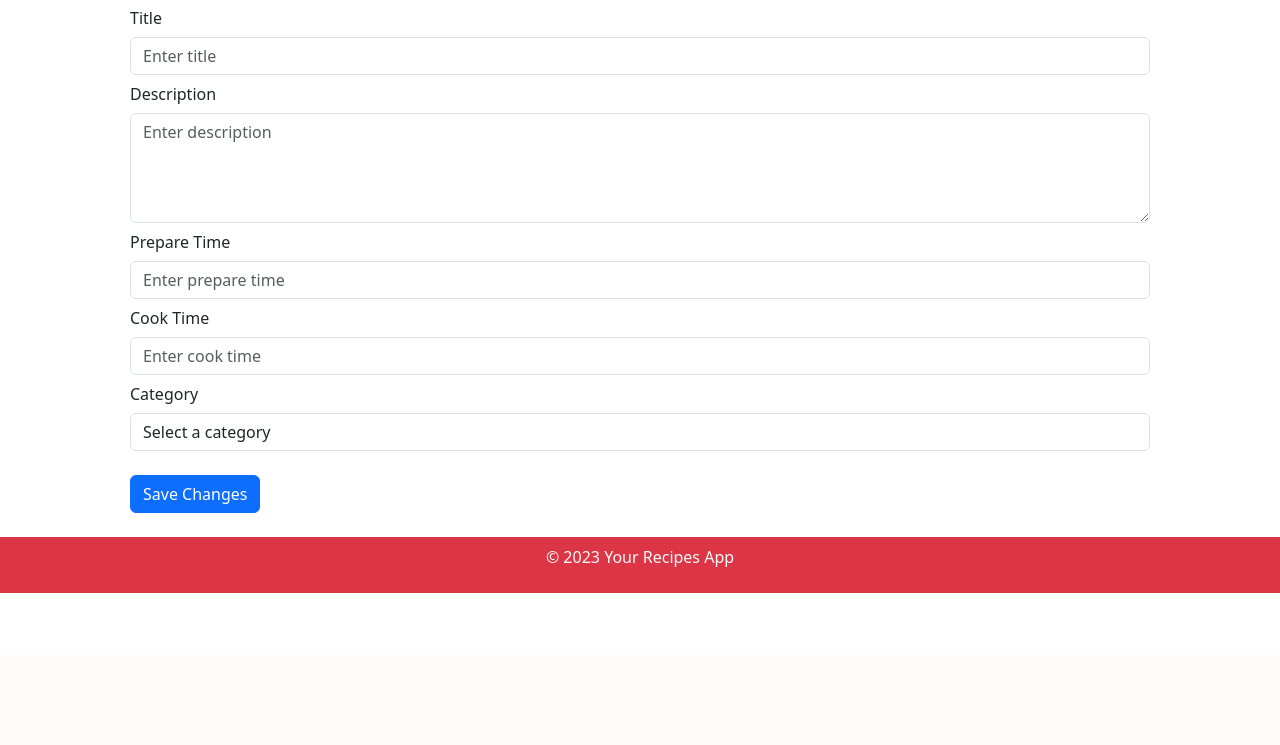
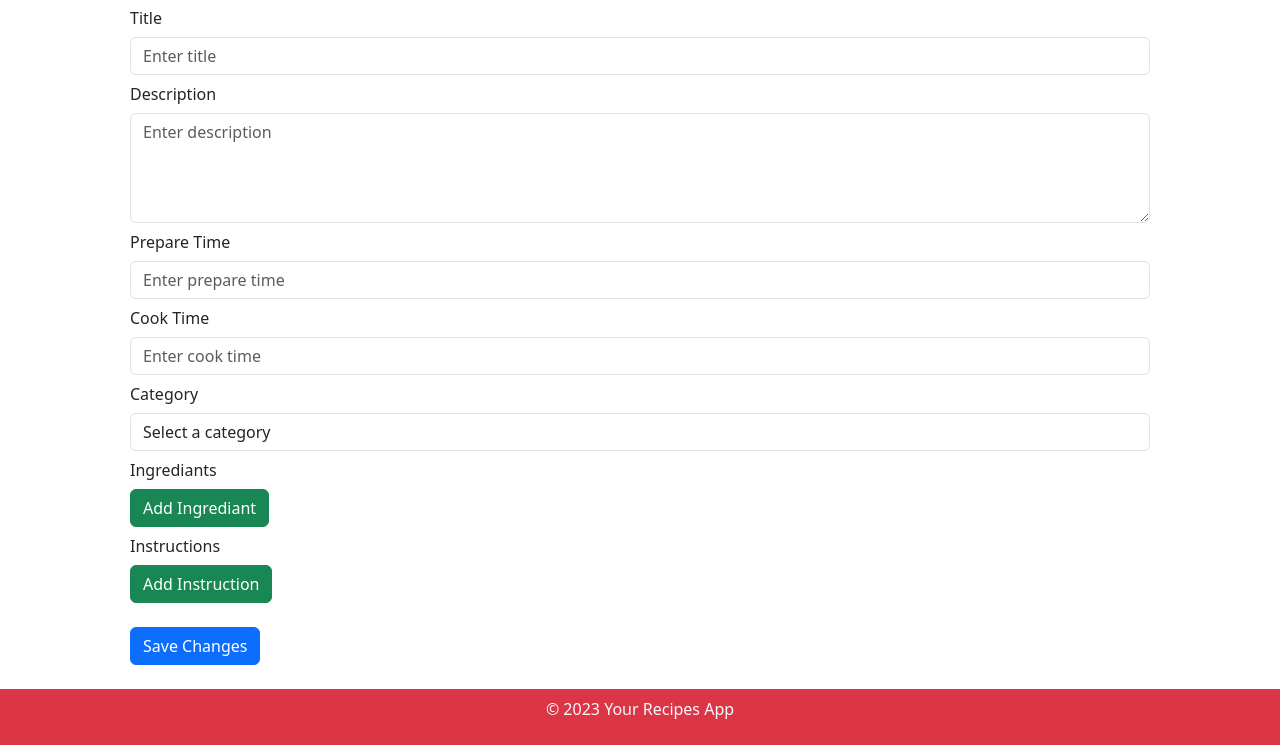
Before and after one commit to Sobhi-0/Tabkha, a Flask app: template frontend/templates/edit-recipe.html in a window 1280 px wide. Shown: the part 145-890 px from the top of the page. Before the commit the page ends 738 px from the top, so only its background shows below. Run offline with Flask 3, Linux system fonts and the light colour scheme; the template is opened without the code that fills it, so the values that code supplies are empty; some libraries are stand-ins or nearby versions.

Commit message:
Update /edit-recipe - Add ability to edit ingrediants - Minor changes to the database

```diff
--- a/backend/app.py
+++ b/backend/app.py
@@ -1,4 +1,6 @@
 import datetime
+
+from sqlalchemy import text
 
 from database.models import (Category, Instruction, Ingrediant, Recipe, User, db, setup_db)
 from flask import (Flask, flash, g, jsonify, redirect, render_template,
@@ -140,23 +142,30 @@ def create_app(db_URI="", test_config=None):
     @login_required
     def edit_recipe(recipe_id):
         if request.method == "POST":
+            recipe = Recipe.query.filter_by(id=recipe_id).first()
+            if session["user_id"] != recipe.user_id:
+                flash(f"You are not authorized to edit this recipe", "error")
+                return redirect("/my-recipes")
+
             title = request.form.get("title")
             description = request.form.get("description")
             prepare_time = request.form.get("prepare_time")
             cook_time = request.form.get("cook_time")
             category_id = request.form.get("category_id")
+            ingrediants = request.form.getlist("ingrediants[]")
+            instructions = request.form.getlist("instructions[]")
 
             categories = Category.query.all()
 
             # Ensure all fields were submitted
-            if not title or not description or not prepare_time or not cook_time or not category_id:
+            if not title or not description or not prepare_time or not cook_time or not category_id or not instructions or not ingrediants:
                 flash("Must fill all fields", "warning")
-                return render_template("add-recipe.html", categories=categories, title=title, description=description, prepare_time=prepare_time, cook_time=cook_time, category_id=category_id)
+                return render_template("add-recipe.html", categories=categories, title=title, description=description, prepare_time=prepare_time, cook_time=cook_time, category_id=category_id, instructions=instructions, ingrediants=ingrediants)
 
             # Ensure prepare_time and cook_time are numbers
             if not prepare_time.isdigit() or not cook_time.isdigit():
                 flash("Prepare time and cook time must be numbers", "warning")
-                return render_template("add-recipe.html", categories=categories, title=title, description=description, prepare_time=prepare_time, cook_time=cook_time, category_id=category_id)
+                return render_template("add-recipe.html", categories=categories, title=title, description=description, prepare_time=prepare_time, cook_time=cook_time, category_id=category_id, instructions=instructions, ingrediants=ingrediants)
 
             # Ensure category is a number
             if not category_id.isdigit():
@@ -165,7 +174,7 @@ def create_app(db_URI="", test_config=None):
             # Ensure category exists
             if not Category.query.filter_by(id=category_id).first():
                 flash("Category does not exist", "warning")
-                return render_template("add-recipe.html", categories=categories, title=title, description=description, prepare_time=prepare_time, cook_time=cook_time, category_id=category_id)
+                return render_template("add-recipe.html", categories=categories, title=title, description=description, prepare_time=prepare_time, cook_time=cook_time, category_id=category_id, instructions=instructions, ingrediants=ingrediants)
 
             recipe = Recipe.query.filter_by(id=recipe_id).first()
             if session["user_id"] != recipe.user_id:
@@ -176,6 +185,19 @@ def create_app(db_URI="", test_config=None):
             recipe.description = description
             recipe.prepare_time = prepare_time
             recipe.cook_time = cook_time
+            recipe.category_id = category_id
+
+            # Delete all ingrediants and instructions
+            Ingrediant.query.filter_by(recipe_id=recipe_id).delete()
+            Instruction.query.filter_by(recipe_id=recipe_id).delete()
+
+            # Add ingrediants to the recipe
+            for i, ingrediant in enumerate(ingrediants):
+                recipe.ingrediants.append(Ingrediant(item_number=i+1, item=ingrediant))
+
+            # Add instructions to the recipe
+            for i, instruction in enumerate(instructions):
+                recipe.instructions.append(Instruction(step_number=i+1, description=instruction))
 
             recipe.update()
 
@@ -190,7 +212,20 @@ def create_app(db_URI="", test_config=None):
                 flash("You are not authorized to edit this recipe", "error")
                 return redirect("/my-recipes")
 
-            return render_template("/edit-recipe.html", recipe=recipe, categories=categories)
+            # Get ingrediants and instructions for the recipe
+            ingrediants_query = text("SELECT * FROM ingrediants WHERE recipe_id = :recipe_id ORDER BY item_number")
+            parameters = {"recipe_id": recipe_id}
+            ingrediants_res = db.session.execute(ingrediants_query, parameters)
+            ingrediants_rows = ingrediants_res.fetchall()
+            ingrediants = [ingrediant for ingrediant in ingrediants_rows]
+
+            instructions_query = text("SELECT * FROM instructions WHERE recipe_id = :recipe_id ORDER BY step_number")
+            parameters = {"recipe_id": recipe_id}
+            instructions_res = db.session.execute(instructions_query, parameters)
+            instructions_rows = instructions_res.fetchall()
+            instructions = [instruction for instruction in instructions_rows]
+
+            return render_template("/edit-recipe.html", recipe=recipe, categories=categories, ingrediants=ingrediants, instructions=instructions)
 
 
     @app.route("/login", methods=["GET", "POST"])
--- a/backend/database/models.py
+++ b/backend/database/models.py
@@ -94,8 +94,8 @@ class Recipe(BaseModel):
     created_at = db.Column(db.DateTime, nullable=False)
 
     # one-to-many relations
-    ingrediants = db.relationship('Ingrediant', backref='recipe_ingrediant', lazy=True)
-    instructions = db.relationship('Instruction', backref='recipe_instruction', lazy=True)
+    ingrediants = db.relationship('Ingrediant', backref='recipe_ingrediant', lazy='joined', order_by="Ingrediant.item_number")
+    instructions = db.relationship('Instruction', backref='recipe_instruction', lazy='joined')
 
 
 class Ingrediant(BaseModel):
--- a/frontend/templates/edit-recipe.html
+++ b/frontend/templates/edit-recipe.html
@@ -33,7 +33,111 @@
                 {% endfor %}
             </select>
         </div>
+
+        <!-- Ingrediants fields -->
+        <div class="form-group">
+            <label class="col-form-label">Ingrediants</label>
+            <div id="ingrediantsContainer">
+                {% for ingrediant in ingrediants %}
+                    <div class="ingrediant-item mb-2">
+                        <div class="input-group">
+                            <span class="input-group-text">{{ loop.index }}</span>
+                            <input name="ingrediants[]" type="text" required class="form-control" placeholder="Enter ingrediant" value="{{ ingrediant.item }}">
+                            <!-- <textarea name="ingrediants[]" required class="form-control" placeholder="Enter ingrediant">{{ ingrediant }}</textarea> -->
+                            {% if loop.index != 1 %}
+                                <button type="button" class="btn btn-danger" onclick="removeIngrediant(this)">Remove</button>
+                            {% endif %}
+                        </div>
+                    </div>
+                {% endfor %}
+            </div>
+            <button type="button" class="btn btn-success" onclick="addIngrediant()">Add Ingrediant</button>
+        </div>
+
+        <!-- Instruction fields -->
+        <div class="form-group">
+            <label class="col-form-label">Instructions</label>
+            <div id="instructionsContainer">
+                {% for instruction in instructions %}
+                    <div class="instruction-item mb-2">
+                        <div class="input-group">
+                            <span class="input-group-text">{{ loop.index }}</span>
+                            <textarea name="instructions[]" required class="form-control" placeholder="Enter instruction">{{ instruction.description }}</textarea>
+                            {% if loop.index > 1 %}
+                                <button type="button" class="btn btn-danger" onclick="removeInstruction(this)">Remove</button>
+                            {% endif %}
+                        </div>
+                    </div>
+                {% endfor %}
+            </div>
+            <button type="button" class="btn btn-success" onclick="addInstruction()">Add Instruction</button>
+        </div>
+
         <button type="submit" class="btn btn-primary mt-4">Save Changes</button>
     </form>
 
+    <script>
+        function addInstruction() {
+            var container = document.getElementById('instructionsContainer');
+            var itemCount = container.getElementsByClassName('instruction-item').length + 1;
+            console.log(itemCount);
+
+            var instructionItem = document.createElement('div');
+            instructionItem.className = 'instruction-item mb-2';
+
+            instructionItem.innerHTML = `
+                <div class="input-group">
+                    <span class="input-group-text">${itemCount}</span>
+                    <textarea name="instructions[]" required class="form-control" placeholder="Enter instruction"></textarea>
+                    <button type="button" class="btn btn-danger" onclick="removeInstruction(this)">Remove</button>
+               </div>
+            `;
+
+            container.appendChild(instructionItem);
+        }
+
+        function removeInstruction(button) {
+            var instructionItem = button.closest('.instruction-item');
+            instructionItem.remove();
+
+            // Update instruction numbers
+            var container = document.getElementById('instructionsContainer');
+            var items = container.getElementsByClassName('instruction-item');
+            for (var i = 0; i < items.length; i++) {
+                items[i].querySelector('.input-group-text').textContent = i + 1;
+            }
+        }
+
+        function addIngrediant() {
+            var container = document.getElementById('ingrediantsContainer');
+            var itemCount = container.getElementsByClassName('ingrediant-item').length + 1;
+            console.log(itemCount);
+
+            var ingrediantItem = document.createElement('div');
+            ingrediantItem.className = 'ingrediant-item mb-2';
+
+            ingrediantItem.innerHTML = `
+                <div class="input-group">
+                    <span class="input-group-text">${itemCount}</span>
+                    <input name="ingrediants[]" type="text" required class="form-control" placeholder="Enter ingrediant">
+                    <button type="button" class="btn btn-danger" onclick="removeIngrediant(this)">Remove</button>
+                </div>
+            `;
+
+            container.appendChild(ingrediantItem);
+        }
+
+        function removeIngrediant(button) {
+            var ingrediantItem = button.closest('.ingrediant-item');
+            ingrediantItem.remove();
+
+            // Update ingrediant numbers
+            var container = document.getElementById('ingrediantsContainer');
+            var items = container.getElementsByClassName('ingrediant-item');
+            for (var i = 0; i < items.length; i++) {
+                items[i].querySelector('.input-group-text').textContent = i + 1;
+            }
+        }
+    </script>
+
 {% endblock %}
```
